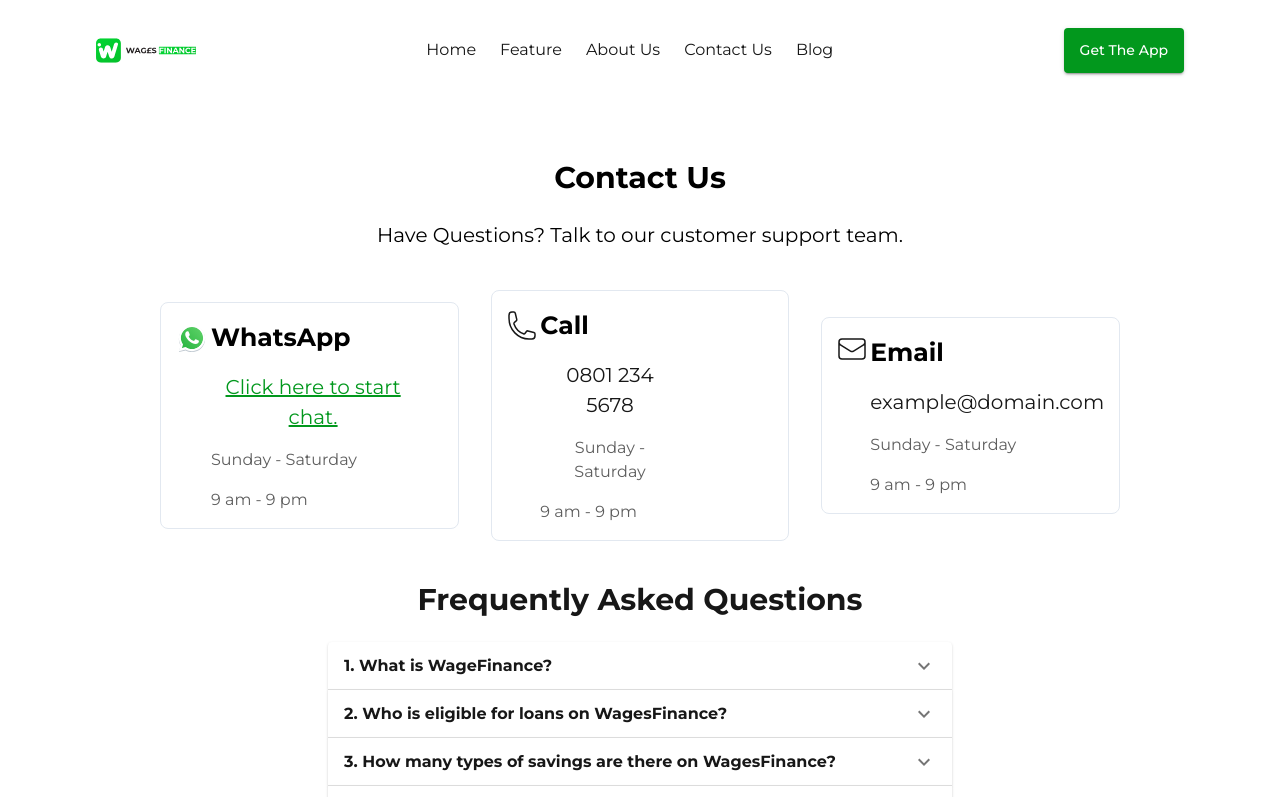
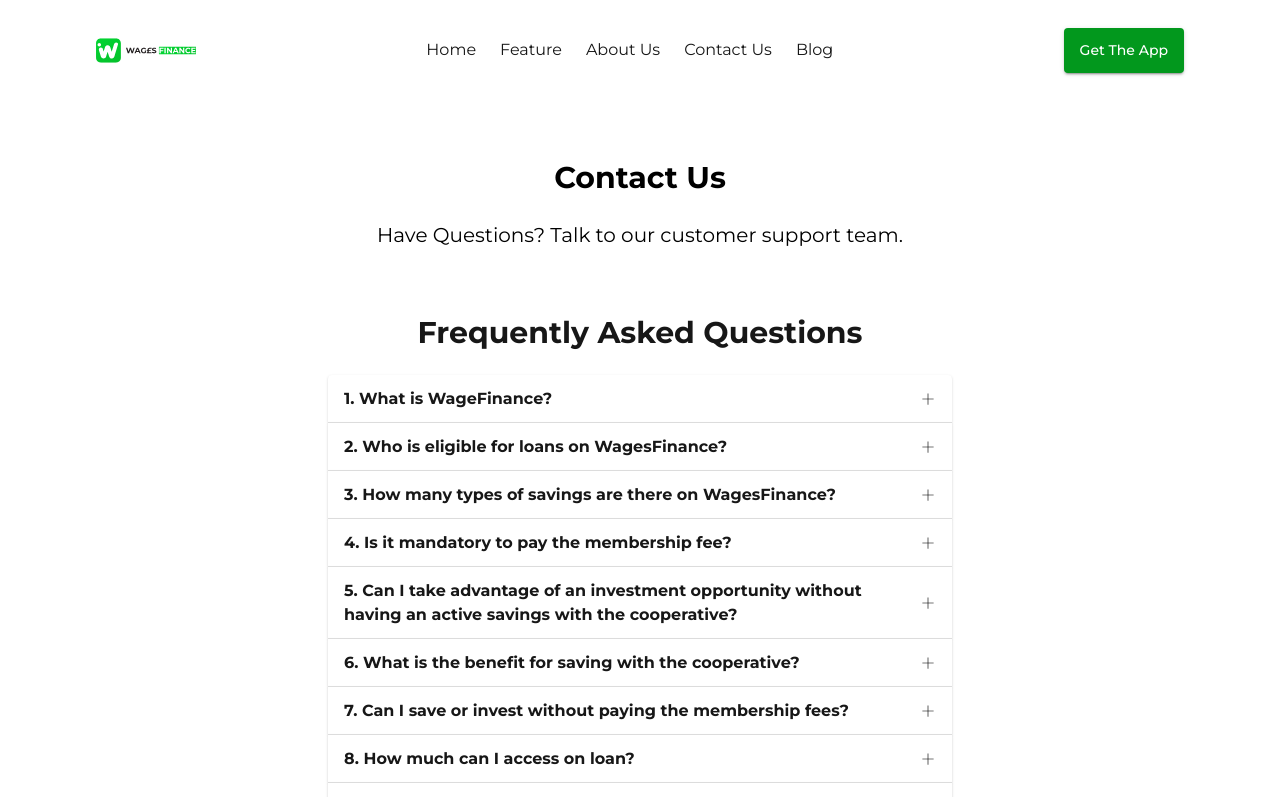
Before and after one commit to emmanuelprince66/wages-landing, a Next.js app: page /contact in a window 1280 px wide. Shown: the top 797 px of the page. Built offline with nearby package versions, Linux system fonts and the light colour scheme.

Commit message:
new level

```diff
--- a/app/components/about/About.tsx
+++ b/app/components/about/About.tsx
@@ -1,42 +1,54 @@
-import Image from 'next/image'
-import React from 'react'
+import Image from "next/image";
+import React from "react";
 
 const About = () => {
   return (
-    <div className='flex_column_center w-full py-4 mx-auto text- gap-4 mt-[10%] md:mt-[4%] '>
-    <p className='text-[25px] font-[600] md:text-[30px] md:font-[600] mb-6'>
+    <div
+      id="about"
+      className="flex_column_center w-full py-4 mx-auto text- gap-4 mt-[10%] md:mt-[4%] "
+    >
+      <p className="text-[25px] font-[600] md:text-[30px] md:font-[600] mb-6">
         About Us
       </p>
-
-
-
 
       <div className="w-full md:w-[80%] mx-auto bg-[#F9F8FF] py-[2rem] px-[0.8rem]  md:py-[3rem] rounded-md md:px-[2rem] flex flex-col  md:flex-row gap-[3rem]">
         <div className="flex-1 flex flex-col gap-3 ">
           <div className="flex-1 rounded-[12px] bg-white p-3 flex items-start gap-3">
-      <Image width={25} height={25} src="/about/a-3.svg" className="pt-1" alt="icn" />
+            <Image
+              width={25}
+              height={25}
+              src="/about/a-3.svg"
+              className="pt-1"
+              alt="icn"
+            />
             <div className="flex flex-col gap-3">
               <p className="text-[22px] font-[600] text-primary_black">
                 We Help You Achieve Your Goals
               </p>
               <p className="text-primary_gray text-[15px] font-[400] leading-[30px]">
-          We are a cooperative platform that empowers you to achieve your financial goals.
-          WagesFinance simplifies your financial journey. We make it easier to manage your
-          money and achieve your goals.
+                We are a cooperative platform that empowers you to achieve your
+                financial goals. WagesFinance simplifies your financial journey.
+                We make it easier to manage your money and achieve your goals.
               </p>
             </div>
           </div>
 
           <div className="flex-1 rounded-[12px] bg-white p-3 flex items-start gap-3">
-      <Image width={25} height={25} src="/about/a-4.svg" className="pt-1" alt="icn" />
+            <Image
+              width={25}
+              height={25}
+              src="/about/a-4.svg"
+              className="pt-1"
+              alt="icn"
+            />
             <div className="flex flex-col gap-3">
               <p className="text-[22px] font-[600] text-primary_black">
                 We are Secure and Reliable
               </p>
               <p className="text-primary_gray text-[15px] font-[400] leading-[30px]">
-          We are a cooperative platform that empowers you to achieve your financial goals.
-          WagesFinance simplifies your financial journey. We make it easier to manage your
-          money and achieve your goals.
+                We are a cooperative platform that empowers you to achieve your
+                financial goals. WagesFinance simplifies your financial journey.
+                We make it easier to manage your money and achieve your goals.
               </p>
             </div>
           </div>
@@ -60,12 +72,8 @@
           />
         </div>
       </div>
+    </div>
+  );
+};
 
-
-
-
-    </div>
-  )
-}
-
-export default About
+export default About;
--- a/app/components/contact/Contact.tsx
+++ b/app/components/contact/Contact.tsx
@@ -1,15 +1,21 @@
 "use client";
 import Image from "next/image";
 import Link from "next/link";
-import React from "react";
+import React, { useState, useEffect } from "react";
 import Accordion from "@mui/material/Accordion";
 import AccordionSummary from "@mui/material/AccordionSummary";
 import AccordionDetails from "@mui/material/AccordionDetails";
 import Typography from "@mui/material/Typography";
-import ExpandMoreIcon from "@mui/icons-material/ExpandMore";
+import { AiOutlinePlus, AiOutlineMinus } from "react-icons/ai";
 import Dapp from "./Dapp";
 
 const Contact = () => {
+  const [mounted, setMounted] = useState(false);
+
+  useEffect(() => {
+    setMounted(true);
+  }, []);
+
   const accordionData = [
     {
       id: 1,
@@ -57,7 +63,7 @@
     },
     {
       id: 9,
-      text: "When am I eligible to apply for a loan ?",
+      text: "When am I eligible to apply for a loan?",
       content: "",
     },
     {
@@ -66,96 +72,28 @@
       content: "",
     },
   ];
-  const [expanded, setExpanded] = React.useState<string | false>(false);
 
-  const handleChange =
-    (panel: string) => (_: React.SyntheticEvent, isExpanded: boolean) => {
-      setExpanded(isExpanded ? panel : false);
-    };
   return (
-    <div className="flex_column_center text-center w-[90%] md:w-[75%] py-4 mx-auto  gap-4 mt-[10%] md:mt-[3%]  justify-center">
+    <div className="flex_column_center text-center w-[90%] md:w-[75%] py-4 mx-auto gap-4 mt-[10%] md:mt-[3%] justify-center">
       <p className="text-[25px] font-[600] md:text-[30px] md:font-[600] mb-1">
         Contact Us
       </p>
       <p className="text-[14px] font-[400] md:text-[20px] md:font-[400] mb-6">
         Have Questions? Talk to our customer support team.
       </p>
-      <div className="w-full flex flex-col  justify-center items-center md:flex-row gap-[3rem] md:gap-[2rem] mx-auto">
-        <div className="border-slate-200 w-full border rounded-lg p-4 flex_colunm">
-          <div className="flex_start gap-1 w-[90%]">
-            <Image
-              width={30}
-              height={30}
-              className="object-fit pt-1"
-              src="/contact/c-1.svg"
-              alt="icn"
-            />
 
-            <div className="flex_column gap-4">
-              <p className="text_mlarge">WhatsApp</p>
+      {/* Your contact information boxes go here */}
 
-              <Link href="">
-                <p className="text-primary_green text_medium underline">
-                  Click here to start chat.
-                </p>
-              </Link>
-
-              <p className="text-primary_gray text_small">Sunday - Saturday</p>
-              <p className="text-primary_gray text_small">9 am - 9 pm</p>
-            </div>
-          </div>
-        </div>
-        <div className="border-slate-200 border w-full rounded-lg p-4 flex_colunm">
-          <div className="flex_start gap-1 w-[65%]">
-            <Image
-              width={30}
-              height={30}
-              className="object-fit pt-1"
-              src="/contact/c-2.svg"
-              alt="icn"
-            />
-
-            <div className="flex_column gap-4">
-              <p className="text_mlarge">Call</p>
-
-              <p className="text-primary_black text_medium">0801 234 5678</p>
-
-              <p className="text-primary_gray text_small">Sunday - Saturday</p>
-              <p className="text-primary_gray text_small">9 am - 9 pm</p>
-            </div>
-          </div>
-        </div>
-        <div className="border-slate-200 w-full border rounded-lg p-4 flex_colunm">
-          <div className="flex_start gap-1 w-[90%]">
-            <Image
-              width={30}
-              height={30}
-              className="object-fit pt-1"
-              src="/contact/c-3.svg"
-              alt="icn"
-            />
-
-            <div className="flex_column gap-4">
-              <p className="text_mlarge">Email</p>
-
-              <p className="text-primary_black text_medium">
-                example@domain.com
-              </p>
-
-              <p className="text-primary_gray text_small">Sunday - Saturday</p>
-              <p className="text-primary_gray text_small">9 am - 9 pm</p>
-            </div>
-          </div>
-        </div>
-      </div>
-      <div className="w-full  md:w-[65%] flex flex-col items-center mt-5 text-center ">
+      {/* Render Accordions only after component mounts to avoid hydration issues */}
+      {mounted && (
+        <div className="w-full md:w-[65%] flex flex-col items-center mt-5 text-center">
           <p className="font-[600] text-[25px] md:text-[30px] text-primary_black mb-5">
             Frequently Asked Questions
           </p>
           {accordionData.map((item) => (
             <Accordion key={item.id} sx={{ width: "100%" }}>
               <AccordionSummary
-              expandIcon={<ExpandMoreIcon />}
+                expandIcon={mounted ? <AiOutlinePlus /> : <AiOutlineMinus />}
                 aria-controls={`panel${item.id}-content`}
                 id={`panel${item.id}-header`}
               >
@@ -190,7 +128,9 @@
             </Accordion>
           ))}
         </div>
+      )}
 
+      {/* Client-Only Component */}
       <Dapp />
     </div>
   );
--- a/app/components/contact/Dapp.tsx
+++ b/app/components/contact/Dapp.tsx
@@ -1,3 +1,4 @@
+"use client";
 import Image from "next/image";
 import React from "react";
 
--- a/app/components/features/Features.tsx
+++ b/app/components/features/Features.tsx
@@ -2,7 +2,10 @@
 import Image from "next/image";
 const Features = () => {
   return (
-    <div className="flex_column_center w-full py-4 mx-auto text- gap-4 mt-[10%] md:mt-[4%] ">
+    <div
+      id="feature"
+      className="flex_column_center w-full py-4 mx-auto text- gap-4 mt-[10%] md:mt-[4%] "
+    >
       <p className="text-[25px] font-[600] md:text-[30px] md:font-[600] mb-6">
         Features
       </p>
--- a/app/components/navbar/Navbar.tsx
+++ b/app/components/navbar/Navbar.tsx
@@ -7,11 +7,14 @@
 import { FaBars, FaTimes } from "react-icons/fa";
 import { useMediaQuery, useTheme } from "@mui/material";
 import { useStateContext } from "@/app/util/StateContext";
+import { usePathname } from "next/navigation";
+
 import Link from "next/link";
 
 const Navbar = () => {
   const [open, setOpen] = useState(false);
   const { state, toggleState } = useStateContext();
+  const pathname = usePathname();
 
   const handleHamToggle = () => setOpen((prev) => !prev);
   const theme = useTheme();
@@ -19,19 +22,39 @@
   const isTabletOrDesktop = useMediaQuery(theme.breakpoints.up("sm"));
 
   const links = [
-    { id: 1, noti: "home", to: "/", des: "Home" },
+    { id: 1, noti: "home", to: "/", des: "Home", path: "/" },
     { id: 2, noti: "feature", to: "feature", des: "Feature" },
-    { id: 3, noti: "about", to: "about", des: "About Us" },
-    { id: 4, noti: "contact", to: "/contact", des: "Contact Us" },
+    { id: 3, noti: "about", to: "about", des: "About Us", path: "/about" },
+    {
+      id: 4,
+      noti: "contact",
+      to: "/contact",
+      des: "Contact Us",
+      path: "/contact",
+    },
     { id: 5, noti: "blog", to: "/blog", des: "Blog" },
   ];
 
-  console.log(open, isTabletOrDesktop);
+  const handleCloseOver = () => {
+    setOpen((prev) => !prev);
+  };
+
   useEffect(() => {
     if (open !== state) {
       toggleState();
     }
   }, [open, state, toggleState]);
+
+  useEffect(() => {
+    if (open) {
+      document.body.classList.add("no-scroll");
+    } else {
+      document.body.classList.remove("no-scroll");
+    }
+    return () => {
+      document.body.classList.remove("no-scroll");
+    };
+  }, [open]);
 
   return (
     <div className="relative w-full bg-[#ffff] py-7">
@@ -49,14 +72,18 @@
             link?.noti === "blog" ||
             link?.noti === "home" ? (
               <Link href={`${link?.to}`} key={link.id}>
-                <p className="text-primary_black text-[16px] hover:text-bold_green cursor-pointer text_small transition-colors duration-700 ease-in-out">
+                <p
+                  className={`text-primary_black text-[16px] ${
+                    link?.path === pathname && "font-[600] text-bold_green"
+                  }   hover:text-bold_green cursor-pointer text_small transition-colors duration-700 ease-in-out`}
+                >
                   {link.des}
                 </p>
               </Link>
             ) : (
               <ScrollLink
                 key={link.id}
-                to={link.to}
+                to={link?.to}
                 spy={true}
                 smooth={true}
                 offset={-2}
@@ -102,8 +129,11 @@
               link?.noti === "home" ? (
                 <Link href={`${link?.to}`} key={link.id}>
                   <p
+                    onClick={handleCloseOver}
                     style={{ fontSize: "2rem" }}
-                    className="text-primary_black  hover:text-bold_green cursor-pointer text_small transition-colors duration-700 ease-in-out"
+                    className={`text-primary_black ${
+                      link?.path === pathname && "font-[800] text-bold_green"
+                    }   hover:text-bold_green cursor-pointer text_small transition-colors duration-700 ease-in-out`}
                   >
                     {link.des}
                   </p>
@@ -116,6 +146,7 @@
                   smooth={true}
                   offset={-2}
                   duration={500}
+                  onClick={handleCloseOver}
                 >
                   <p
                     style={{ fontSize: "2rem" }}
--- a/app/globals.css
+++ b/app/globals.css
@@ -1,6 +1,11 @@
 @tailwind base;
 @tailwind components;
 @tailwind utilities;
+
+.no-scroll {
+  overflow: hidden;
+  height: 100vh;
+}
 
 .flex_between {
   @apply flex items-center justify-between;
--- a/app/page.tsx
+++ b/app/page.tsx
@@ -13,7 +13,6 @@
 
   return (
     <>
-      {!state && (
       <main className="w-full h-full">
         <Header />
         <About />
@@ -23,7 +22,6 @@
         <Referral />
         <Dapp />
       </main>
-      )}
     </>
   );
 }
```
Lines whose indentation alone changed are shown as unchanged.
